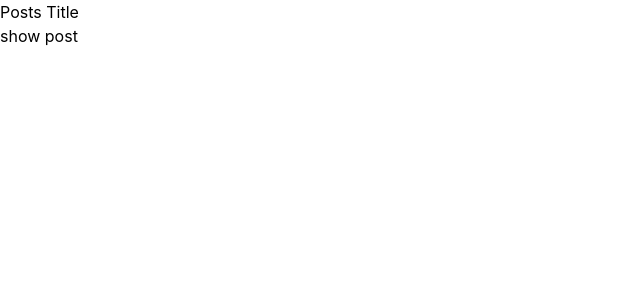
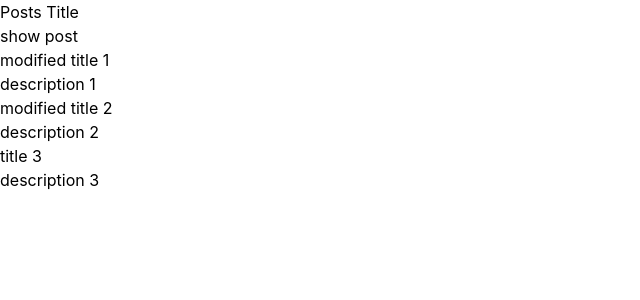
Before and after one commit to shiyas03/react-app, a React (Create React App) app: page / in a window 1280 px wide. Shown: the top 300 px of the page, without its empty margins (0-640 px from the left). Built offline with nearby package versions, Linux system fonts and the light colour scheme.

Commit message:
for loop

```diff
--- a/src/components/posts/posts.js
+++ b/src/components/posts/posts.js
@@ -7,6 +7,7 @@ class Posts extends Component {
         posts: [
             { title: 'title 1', description: 'description 1' },
             { title: 'title 2', description: 'description 2' },
+            { title: 'title 3', description: 'description 3' },
         ],
         postTitle: 'Posts Title',
         showPost: false
@@ -32,6 +33,24 @@ class Posts extends Component {
         })
     }
 
+    getPosts() {
+        let posts = this.state.posts.map((post) => {
+            return (
+                <SinglePost title={post.title} description={post.description} />
+            )
+        })
+        return (
+            // <div>{posts}</div>
+            <div>{
+                this.state.posts.map((post,i) => {
+                    return (
+                        <SinglePost key={i} title={post.title} description={post.description} />
+                    )
+                })}
+            </div>
+        )
+    }
+
     render() {
         setTimeout(() => {
             const posts = [...this.state.posts];
@@ -43,15 +62,15 @@ class Posts extends Component {
             })
         }, 3000);
 
-        let posts = null;
-        if (this.state.showPost) {
-            posts = (
-                <div>
-                    <SinglePost title={this.state.posts[0].title} description={this.state.posts[0].description} />
-                    <SinglePost title={this.state.posts[1].title} description={this.state.posts[1].description} />
-                </div>
-            );
-        }
+        // let posts = null;
+        // if (this.state.showPost) {
+        //     posts = (
+        //         <div>
+        //             <SinglePost title={this.state.posts[0].title} description={this.state.posts[0].description} />
+        //             <SinglePost title={this.state.posts[1].title} description={this.state.posts[1].description} />
+        //         </div>
+        //     );
+        // }
 
         return (
             <div className=''>
@@ -63,10 +82,12 @@ class Posts extends Component {
                 <a href='https://www.google.co.in/' onClick={(e)=> this.updateTitleHandler(e)}>update</a> <br /> */}
 
                 {/* {posts} */}
-                {this.state.showPost && (<div>
+                {/* {this.state.showPost && (<div>
                     <SinglePost title={this.state.posts[0].title} description={this.state.posts[0].description} />
                     <SinglePost title={this.state.posts[1].title} description={this.state.posts[1].description} />
-                </div>)}
+                </div>)} */}
+
+                {this.getPosts()}
             </div>
         )
     }
```
